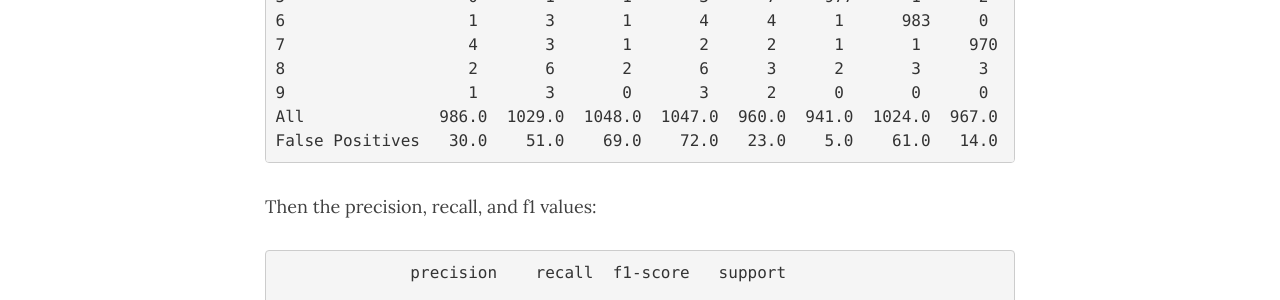
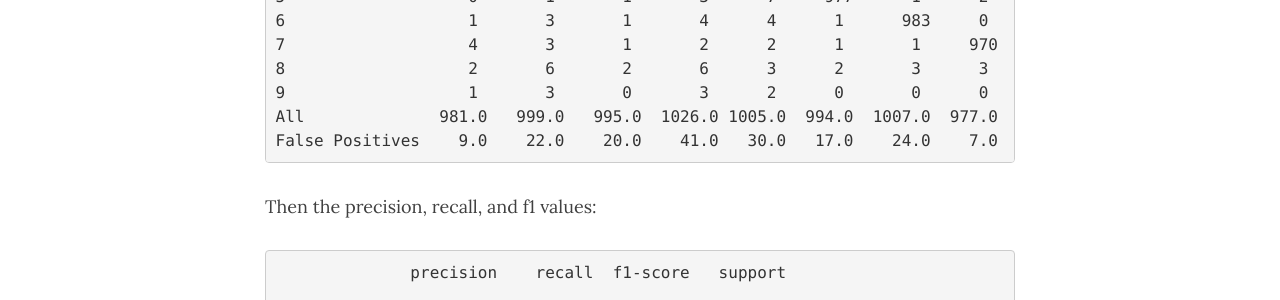
Before and after one commit to ndelaneybusch/Cogneuro_helpers, a Jekyll site: the page built from _posts/2017-09-26-notmnist-inception.md, in a window 1280 px wide and 900 px high, scrolled down 3927 px. Shown: the part 441-741 px from the top of the window. Built offline with Jekyll 4.4.1, drawn with Linux system fonts in a browser that asks for light colours; nearby versions of some CDN libraries; some of the changed text lies outside the part shown.

Commit message:
Update 2017-09-26-notmnist-inception.md

```diff
--- a/_posts/2017-09-26-notmnist-inception.md
+++ b/_posts/2017-09-26-notmnist-inception.md
@@ -94,8 +94,8 @@
 7                   4       3       1       2      2      1       1     970     9       7    1000.0             30.0
 8                   2       6       2       6      3      2       3      3     960     13    1000.0             40.0
 9                   1       3       0       3      2      0       0      0     14      977   1000.0             23.0
-All              986.0  1029.0  1048.0  1047.0  960.0  941.0  1024.0  967.0  936.0  1062.0  10000.0            449.0
-False Positives   30.0    51.0    69.0    72.0   23.0    5.0    61.0   14.0   32.0    92.0    449.0              NaN </pre>
+All              981.0   999.0   995.0  1026.0 1005.0  994.0  1007.0  977.0  997.0  1019.0  10000.0            249.0
+False Positives    9.0    22.0    20.0    41.0   30.0   17.0    24.0    7.0   37.0    42.0    249.0              NaN </pre>
 
  Then the precision, recall, and f1 values:
  <pre>
```
